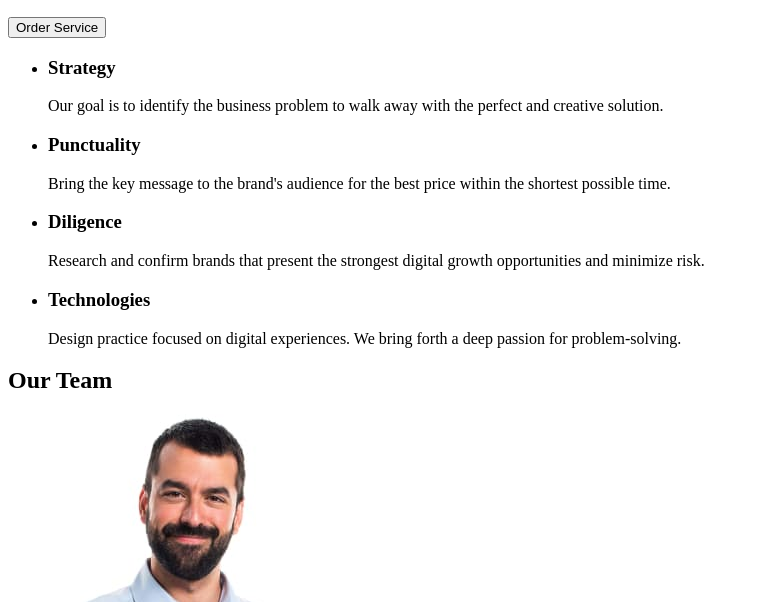
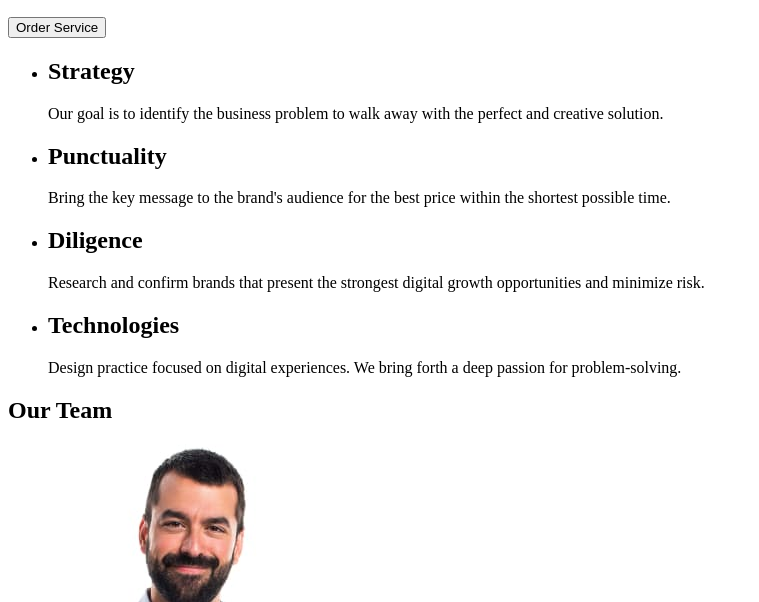
Before and after one commit to VolodymyrKozel/goit-markup-hw-01, a plain HTML site: page index.html in a window 1280 px wide. Shown: the part 198-800 px from the top of the page, without its empty margins (0-759 px from the left). Drawn offline with Linux system fonts and the light colour scheme.

```diff
--- a/index.html
+++ b/index.html
@@ -30,28 +30,28 @@
       <section>
         <ul>
           <li>
-            <h3>Strategy</h2>
+            <h2>Strategy</h2>
             <p>
               Our goal is to identify the business problem to walk away with the
               perfect and creative solution.
             </p>
           </li>
           <li>
-            <h3>Punctuality</h2>
+            <h2>Punctuality</h2>
             <p>
               Bring the key message to the brand's audience for the best price
               within the shortest possible time.
             </p>
           </li>
           <li>
-            <h3>Diligence</h2>
+            <h2>Diligence</h2>
             <p>
               Research and confirm brands that present the strongest digital
               growth opportunities and minimize risk.
             </p>
           </li>
           <li>
-            <h3>Technologies</h2>
+            <h2>Technologies</h2>
             <p>
               Design practice focused on digital experiences. We bring forth a
               deep passion for problem-solving.
```
